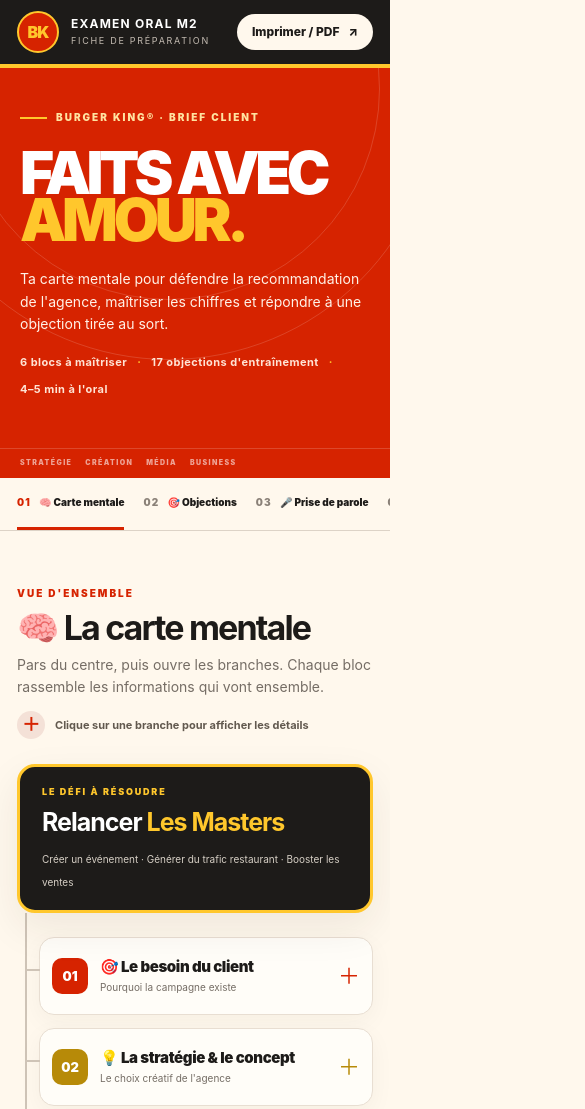
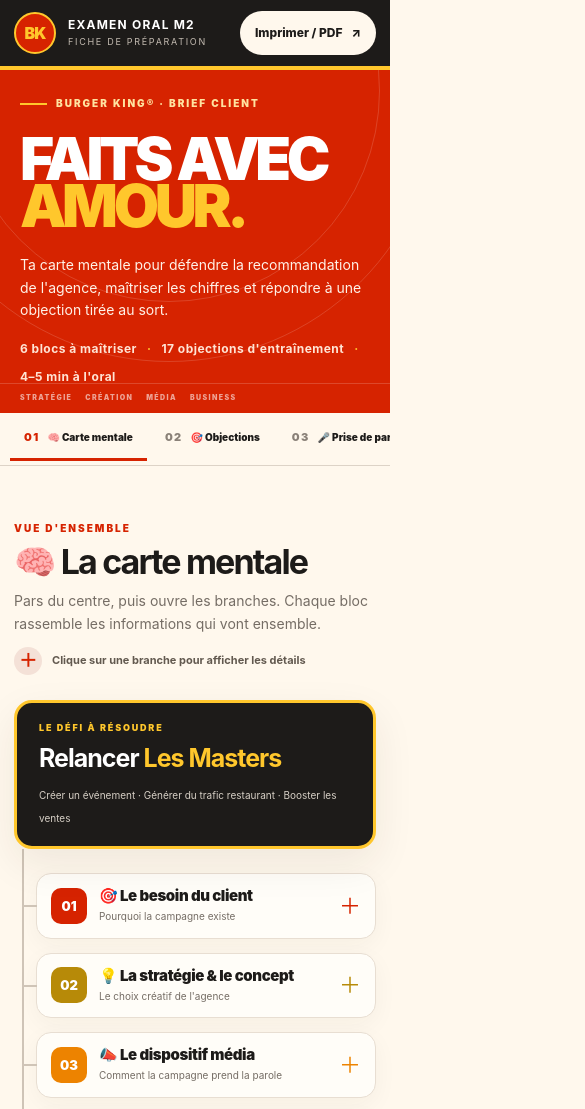
Before and after one commit to sopp24/MasterChef, a plain HTML site: page index.html in a window 390 px wide. Shown: the top 1109 px of the page, 585 px wide, since content can reach past the window. Drawn offline with Linux system fonts and the light colour scheme.

Commit message:
Improve MasterChef study interface UX

```diff
--- a/styles.css
+++ b/styles.css
@@ -301,3 +301,50 @@ a { color: inherit; }
   a { text-decoration: none; }
   .site-footer { print-color-adjust: exact; -webkit-print-color-adjust: exact; }
 }
+
+/* MasterChef — fiche de travail utilisable sur ordinateur et téléphone */
+html{scroll-padding-top:100px}
+.site-header{position:sticky;top:0;z-index:45}
+.header-inner{width:min(100%,1400px);padding-inline:clamp(14px,3vw,34px)}
+.main-nav{position:sticky;top:76px;z-index:40;gap:4px}
+.nav-link{display:inline-flex;min-height:46px;align-items:center;padding:9px 14px;font-size:11px}
+.button,.button-red,.text-button,.filter-chip{touch-action:manipulation;-webkit-tap-highlight-color:transparent}
+.button,.button-red{min-height:44px}
+.filter-chip{min-height:40px;padding:8px 13px;font-size:11px}
+.search-box input{min-height:46px;font-size:16px}
+.section{width:min(100%,1320px);margin-inline:auto;padding-inline:clamp(14px,2.4vw,30px);scroll-margin-top:126px}
+.section-subtitle{max-width:760px;line-height:1.65}
+.branch-card summary,.objection-card summary{min-height:50px}
+.branch-card p,.objection-card p,.flow-step p,.safe-answer p{font-size:14px;line-height:1.7}
+.branch-grid{gap:14px}
+.objection-grid{grid-template-columns:repeat(auto-fit,minmax(min(100%,290px),1fr));align-items:start}
+@media(max-width:900px){
+  .header-inner{flex-wrap:wrap;gap:10px}
+  .main-nav{top:0;overflow-x:auto;flex-wrap:nowrap;scrollbar-width:thin;-webkit-overflow-scrolling:touch}
+  .main-nav::-webkit-scrollbar{height:3px}
+  .nav-link{flex:0 0 auto;min-height:44px}
+  .hero{min-height:0}
+  .branch-grid{grid-template-columns:repeat(2,minmax(0,1fr))}
+  .objection-grid{grid-template-columns:repeat(2,minmax(0,1fr))}
+  .filter-row{display:flex;flex-wrap:nowrap;overflow-x:auto;padding-bottom:8px;scrollbar-width:thin}
+  .filter-chip{flex:0 0 auto;white-space:nowrap}
+}
+@media(max-width:650px){
+  .site-header{position:relative}
+  .main-nav{position:sticky;top:0;background:var(--cream);padding:4px 10px}
+  .hero{padding-block:26px}
+  .hero-content{gap:14px}
+  .hero-meta{flex-wrap:wrap;font-size:12px}
+  .section{padding-inline:14px}
+  .section-heading{align-items:flex-start;flex-direction:column;gap:12px}
+  .branch-grid,.objection-grid{grid-template-columns:minmax(0,1fr)}
+  .mindmap{overflow:visible}
+  .branch-card summary,.objection-card summary{min-height:54px;padding:13px 14px}
+  .tool-row{align-items:stretch;flex-direction:column}
+  .search-box input{width:100%;font-size:16px}
+  .oral-flow{gap:12px}
+  .oral-bottom-grid,.vigilance-layout{grid-template-columns:minmax(0,1fr)}
+  .assets-section .asset-grid{grid-template-columns:repeat(2,minmax(0,1fr))}
+  .site-footer{padding-bottom:calc(24px + env(safe-area-inset-bottom))}
+}
+@media(prefers-reduced-motion:reduce){.branch-card,.objection-card,.nav-link{transition:none!important}}
```
